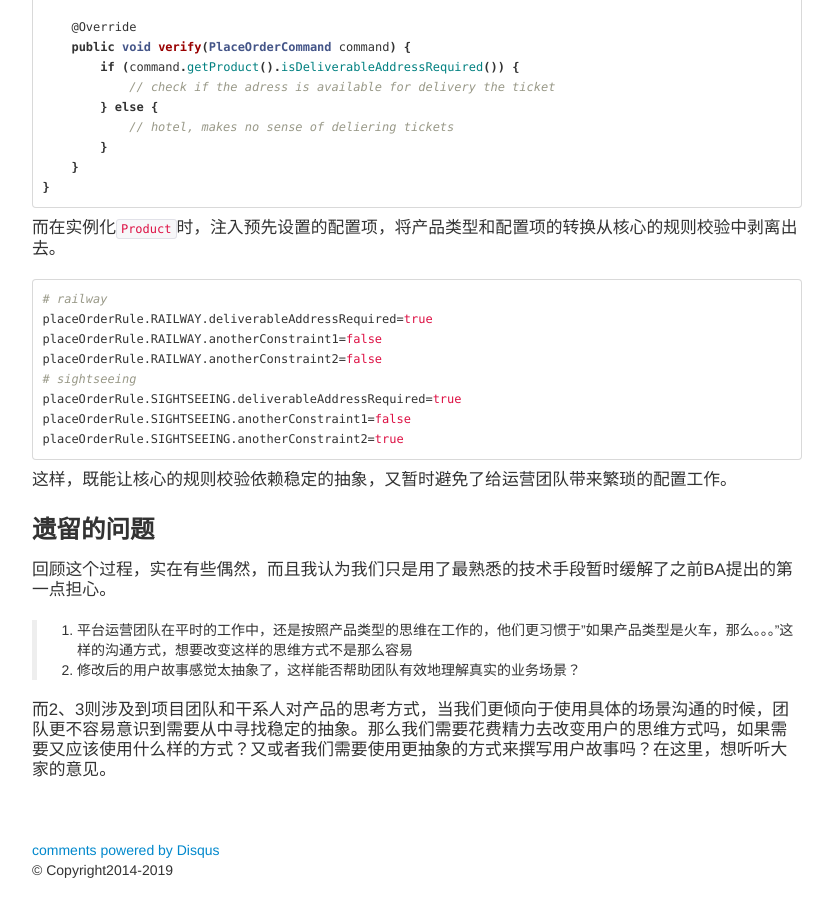
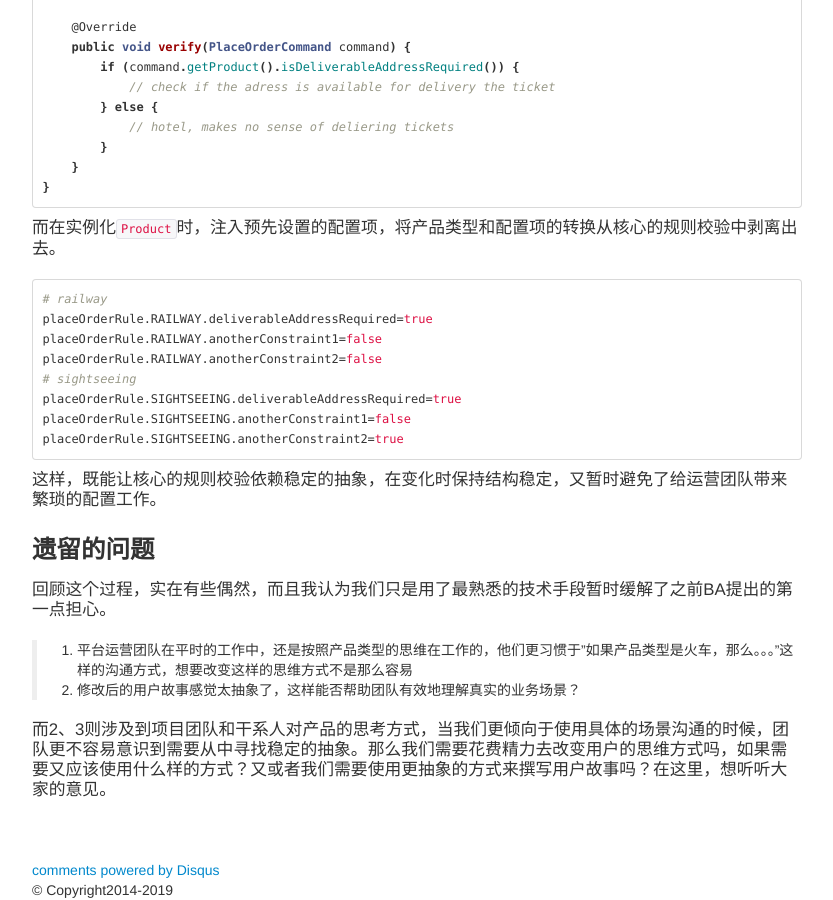
Before and after one commit to Hippoom/hippoom.github.com, a Jekyll site: the page built from _posts/2019-06-05-what-we-can-learn-from-spring-profile.md, in a window 1280 px wide and 900 px high, scrolled down 3637 px. Shown: the whole window, without its empty margins (23-856 px from the left). Built offline with Jekyll 4.4.1, drawn with Linux system fonts in a browser that asks for light colours; comment, search, counter and statistics services are not loaded.

Commit message:
Fix typo

````diff
--- a/_posts/2019-06-05-what-we-can-learn-from-spring-profile.md
+++ b/_posts/2019-06-05-what-we-can-learn-from-spring-profile.md
@@ -170,7 +170,7 @@ placeOrderRule.SIGHTSEEING.anotherConstraint1=false
 placeOrderRule.SIGHTSEEING.anotherConstraint2=true
 ```
 
-这样，既能让核心的规则校验依赖稳定的抽象，又暂时避免了给运营团队带来繁琐的配置工作。
+这样，既能让核心的规则校验依赖稳定的抽象，在变化时保持结构稳定，又暂时避免了给运营团队带来繁琐的配置工作。
 
 ### 遗留的问题
 
````
